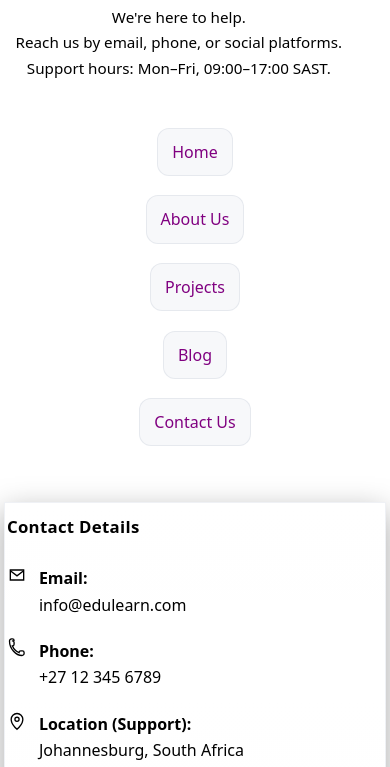
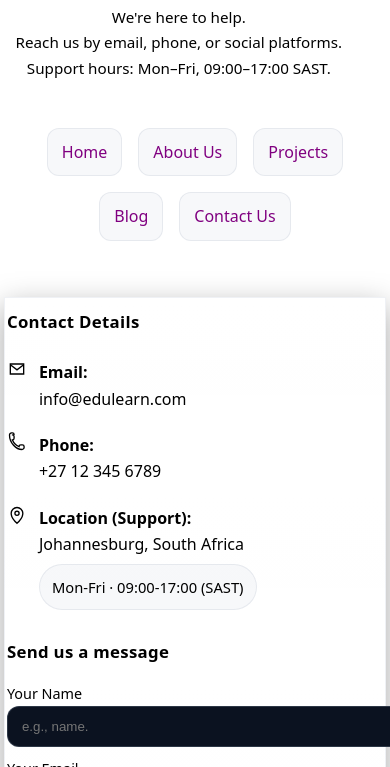
Before and after one commit to KgDominus/EduLearnSS3, a plain HTML site: page Contact_us.html in a window 390 px wide. Shown: the part 47-814 px from the top of the page. Drawn offline with Linux system fonts and the light colour scheme.

Commit message:
Add files via upload

```diff
--- a/Contact_us.html
+++ b/Contact_us.html
@@ -268,8 +268,10 @@
     gap: 16px;
   }
   nav ul {
-    flex-direction: column;
-    gap: 1.2rem;
+    flex-direction: row;
+    gap: 1rem;
+    flex-wrap: wrap;
+    justify-content: center;
   }
   .panel {
     padding: 16px 8px;
```
Also changed, not shown: About_Us.html (+3 -1 lines), Blog.html (+3 -1 lines), Index.html (+3 -1 lines), Projects - Copy.html (+4 -2 lines).
